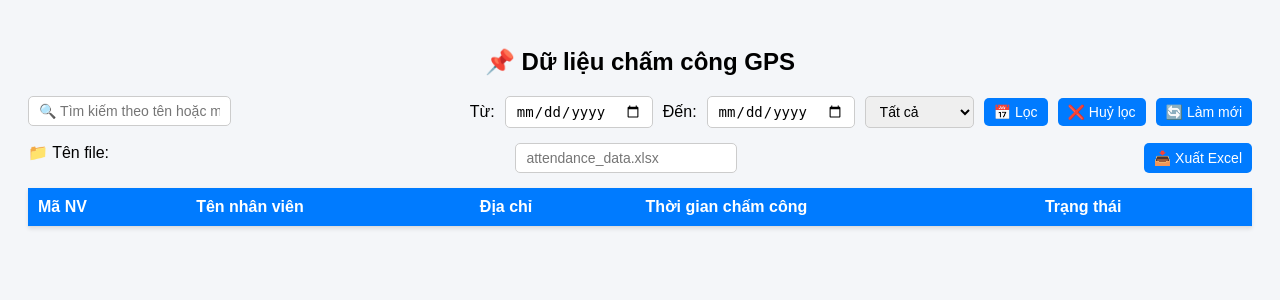
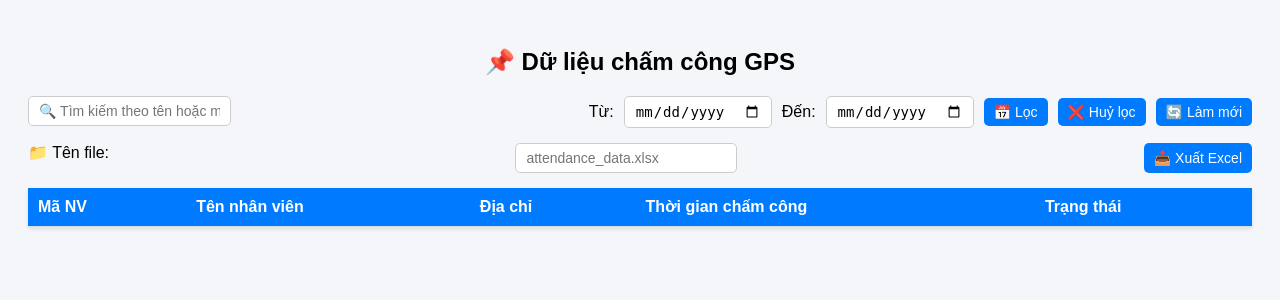
Before and after one commit to Vinbobo/read_gps_data, a Flask app: page / in a window 1280 px wide. Shown: the top 300 px of the page. Run offline with Flask 3, Linux system fonts and the light colour scheme; data that the repository does not hold is empty.

Commit message:
Update index.html

```diff
--- a/templates/index.html
+++ b/templates/index.html
@@ -33,13 +33,6 @@
       <input type="date" id="startDate">
       <label>Đến:</label>
       <input type="date" id="endDate">
-
-      <select id="timeFilter">
-        <option value="all">Tất cả</option>
-        <option value="week">Tuần này</option>
-        <option value="month">Tháng này</option>
-        <option value="year">Năm nay</option>
-      </select>
 
       <button onclick="applyDateFilter()">📅 Lọc</button>
       <button onclick="clearDateFilter()">❌ Huỷ lọc</button>
```
